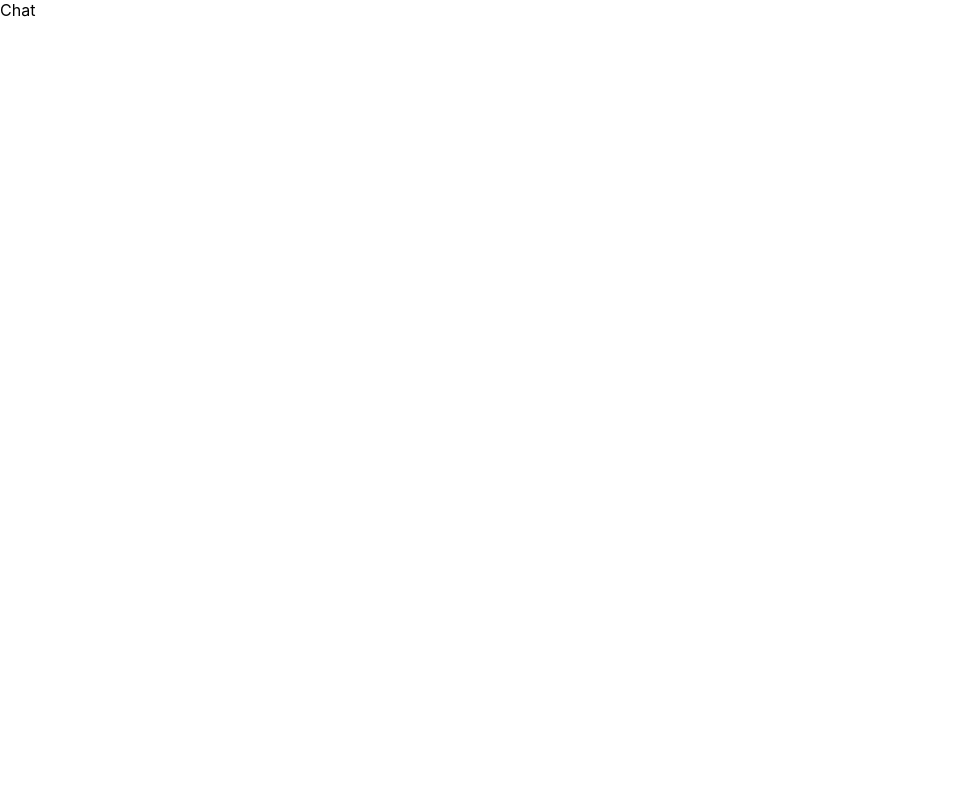
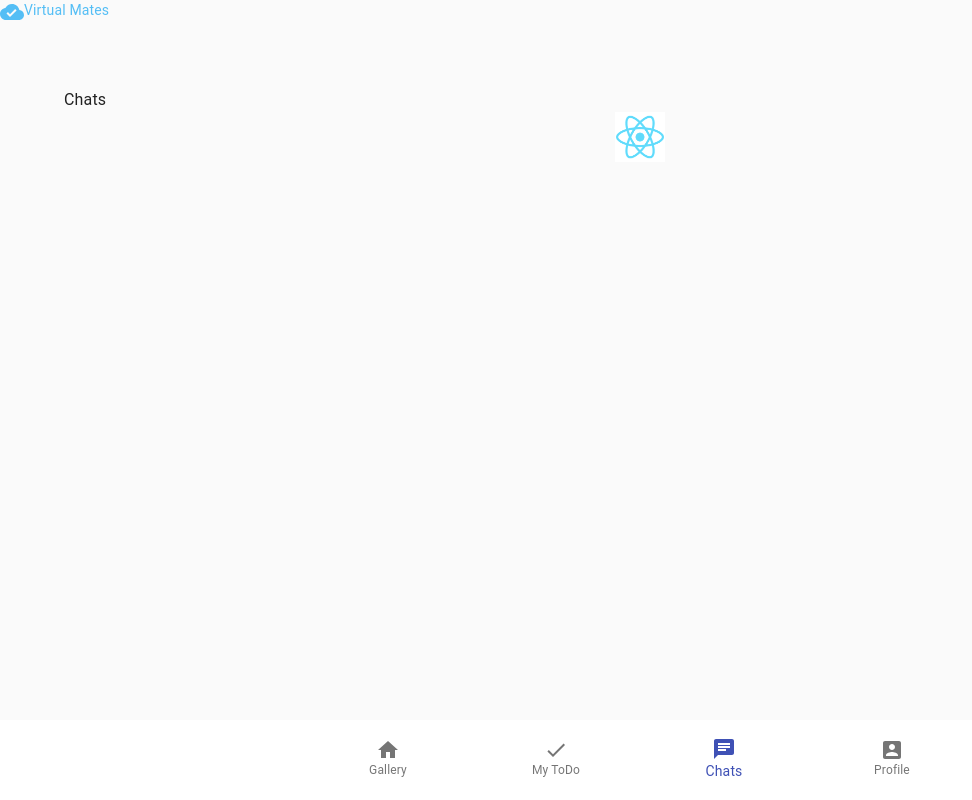
Before and after one commit to Enji-shaking/Virtual-Mate, a React (Create React App) app in the folder front-end/: page /Chats in a window 1280 px wide. Shown: the whole page, without its empty margins (0-972 px from the left). Built offline with nearby package versions, Linux system fonts and the light colour scheme.

Commit message:
minor fix on frontend

```diff
--- a/front-end/src/App.js
+++ b/front-end/src/App.js
@@ -11,22 +11,16 @@ export default function App (props){
     <div className='App'>
           <Switch>
             <Route path='/' exact>
-              Gallery
-              <TabBar/>
-              {/* <GalleryTab/> */}
+              <GalleryTab />
             </Route>
             <Route path='/Profile' exact>
-              Profile
-              {/* <ProfileTab /> */}
-              <TabBar/>
+              <ProfileTab />
             </Route>
             <Route path='/ToDoList' exact>
-              To Do
-              {/* <ToDoListTab /> */}
+              <ToDoListTab />
             </Route>
             <Route path='/Chats' exact>
-              Chat
-              {/* <ChatsTab /> */}
+              <ChatsTab />
             </Route>
           </Switch>
     </div>
--- a/front-end/src/ChatsTab/index.js
+++ b/front-end/src/ChatsTab/index.js
@@ -1,7 +1,7 @@
 import React from 'react';
 import FixedContainer from '../FixedContainer.js';
 import Picture from '../Picture.js';
-import TopLayer from '../TopLayer';
+
 export default function ChatsTab(props){
   return(
     <FixedContainer>
--- a/front-end/src/Color.js
+++ /dev/null
@@ -1,19 +0,0 @@
-import React from 'react';
-import Typography from '@material-ui/core/Typography';
-import Box from '@material-ui/core/Box';
-
-export default function Color() {
-  return (
-    <Typography component="div" variant="body1">
-      <Box color="primary.main">primary.main</Box>
-      <Box color="secondary.main">secondary.main</Box>
-      <Box color="error.main">error.main</Box>
-      <Box color="warning.main">warning.main</Box>
-      <Box color="info.main">info.main</Box>
-      <Box color="success.main">success.main</Box>
-      <Box color="text.primary">text.primary</Box>
-      <Box color="text.secondary">text.secondary</Box>
-      <Box color="text.disabled">text.disabled</Box>
-    </Typography>
-  );
-}
--- a/front-end/src/FixedContainer.js
+++ b/front-end/src/FixedContainer.js
@@ -3,11 +3,13 @@ import CssBaseline from '@material-ui/core/CssBaseline';
 import Typography from '@material-ui/core/Typography';
 import Container from '@material-ui/core/Container';
 import TabBar from './TabBar'
+import TopLayer from './TopLayer';
 
 class FixedContainer extends React.Component {
     render(){
     return(
     <React.Fragment >
+        <TopLayer displayType='logo'/>
       <CssBaseline/>
       <Container fixed style={{padding: '0'}}>
         <Typography component="div" style={{width: '100%', marginBottom: '10vh', padding: '5vw', }}>
--- a/front-end/src/Panel.js
+++ /dev/null
@@ -1,6 +0,0 @@
-import React from 'react';
-
-
-export default function Panel(){
-
-}
--- a/front-end/src/ProfileTab/Album.js
+++ b/front-end/src/ProfileTab/Album.js
@@ -1,5 +1,5 @@
 import React from 'react';
-import Box from '@material-ui/core/Box';
+import { Box, Setting } from '@material-ui/core';
 import Picture from '../Picture'
 
 class Album extends React.Component{
--- a/front-end/src/ProfileTab/ProfilePage.js
+++ b/front-end/src/ProfileTab/ProfilePage.js
@@ -2,7 +2,7 @@ import React from 'react';
 import '../index.css';
 import FixedContainer from '../FixedContainer.js';
 import Box from '@material-ui/core/Box';
-import TopLayer from '../TopLayer';
+
 import Picture from '../Picture';
 import Album from './Album';
 import FootPrint from './FootPrint';
@@ -14,7 +14,7 @@ export default function ProfilePage(props){
   return(
     <Box >
       <FixedContainer>
-        <TopLayer displayType='logo'/>
+        {/* <TopLayer displayType='logo'/> */}
         <Picture radius={'50%'} height = {'80px'}>
           <p>My name</p>
         </Picture>
```
